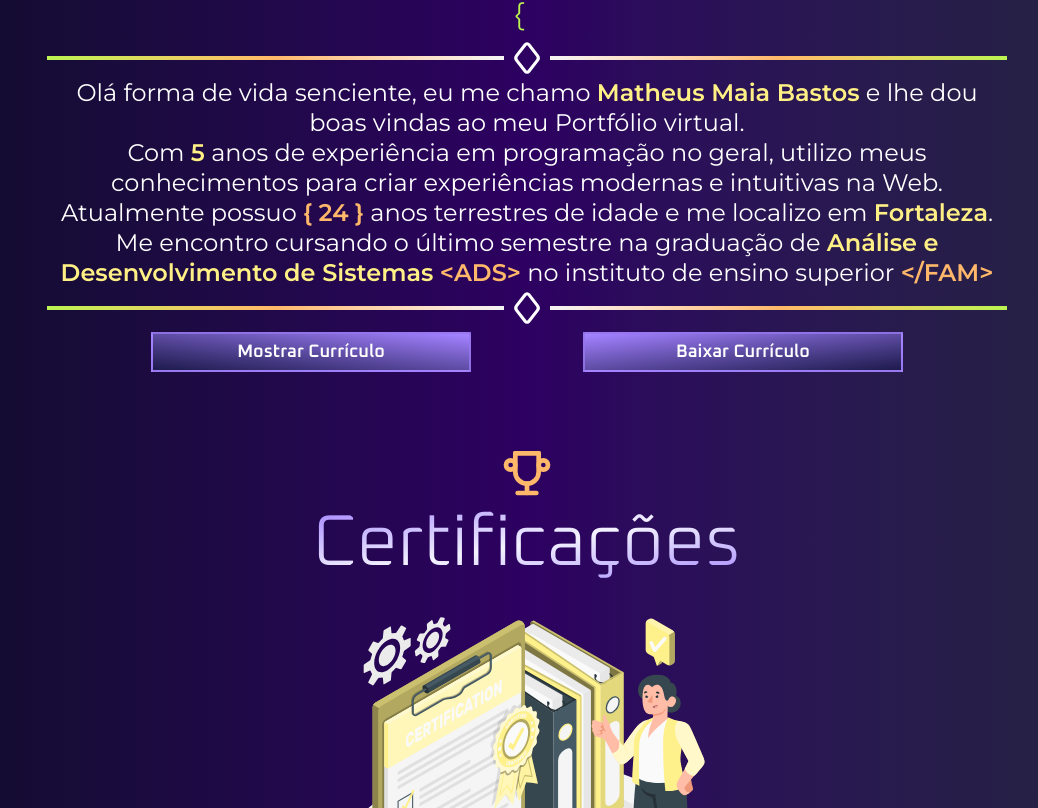
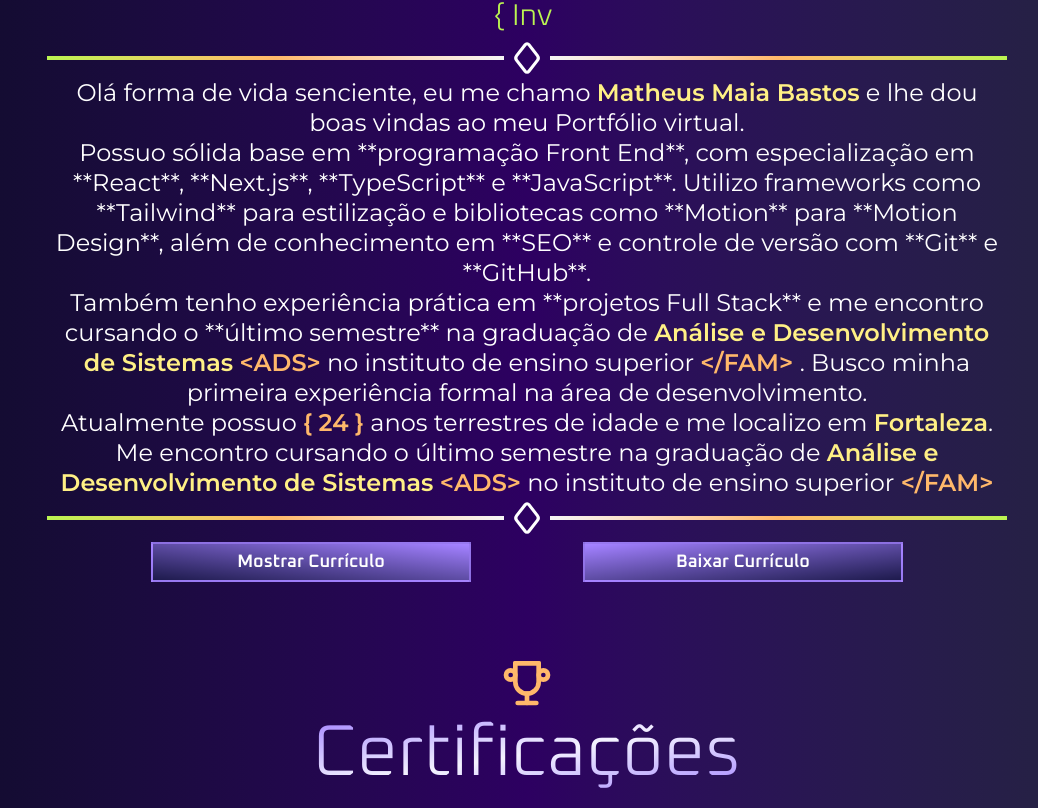
Before and after one commit to maiazip/Portfolio, a Next.js app in the folder web/: page / in a window 1280 px wide. Shown: the part 2252-3060 px from the top of the page, without its empty margins (113-1151 px from the left). Built offline with nearby package versions, Linux system fonts and the light colour scheme.

Commit message:
Update about.tsx

```diff
--- a/web/src/app/about/about.tsx
+++ b/web/src/app/about/about.tsx
@@ -40,24 +40,45 @@ const About = forwardRef<HTMLElement>((props, ref) => {
   <a
     href="https://www.linkedin.com/in/maiazip/"
     target="_blank"
-            rel="noopener noreferrer" // Segurança e performance: Adicionado rel="noopener noreferrer"
-            className="text-yellow-200 font-bold   transition-colors ease-in-out duration-1000 hover:text-lime-300"
-            aria-label="LinkedIn de Matheus Maia Bastos (abre em nova janela)" // Acessibilidade: Aria-label para o link
+    rel="noopener noreferrer"
+    className="text-yellow-200 font-bold transition-colors ease-in-out duration-1000 hover:text-lime-300"
+    aria-label="LinkedIn de Matheus Maia Bastos (abre em nova janela)"
   >
     Matheus Maia Bastos
   </a>{" "}
   e lhe dou boas vindas ao meu Portfólio virtual.
 </Text>
 <Text>
-          Com{" "}
-          <strong className="text-yellow-200 font-bold transition-colors ease-in-out duration-1000 hover:text-lime-300">
-            5
-          </strong>{" "}
-          anos de experiência em programação no geral, utilizo meus
-          conhecimentos para criar experiências modernas e intuitivas na Web.
+  Possuo sólida base em **programação Front End**, com especialização em **React**, **Next.js**, **TypeScript** e **JavaScript**. Utilizo frameworks como **Tailwind** para estilização e bibliotecas como **Motion** para **Motion Design**, além de conhecimento em **SEO** e controle de versão com **Git** e **GitHub**.
 </Text>
 <Text>
-          {" "}
+  Também tenho experiência prática em **projetos Full Stack** e me encontro cursando o **último semestre** na graduação de{" "}
+  <strong className="text-yellow-200 font-bold transition-colors ease-in-out duration-1000 hover:text-lime-300">
+    Análise e Desenvolvimento de Sistemas
+  </strong>{" "}
+  <abbr
+    className="text-orange-300 no-underline font-bold transition-colors ease-in-out duration-1000 hover:text-lime-300"
+    title="Análise e Desenvolvimento de Sistemas"
+  >
+    {`<`}ADS{`>`}
+  </abbr>{" "}
+  no instituto de ensino superior{" "}
+  <abbr
+    className="text-orange-300 no-underline font-bold transition-colors ease-in-out duration-1000 hover:text-lime-300"
+    title="Faculdade Das Américas"
+  >
+    <a
+      href="https://www.vemprafam.com.br/"
+      target="_blank"
+      rel="noopener noreferrer"
+      aria-label="Site do centro universitário (FAM) (abre em nova janela)"
+    >
+      {`</`}FAM{`>`}
+    </a>{" "}
+  </abbr>
+  . Busco minha primeira experiência formal na área de desenvolvimento.
+</Text>
+<Text>
   Atualmente possuo{" "}
   <abbr
     title="Data de nascimento: 09/04/2000"
@@ -70,8 +91,8 @@ const About = forwardRef<HTMLElement>((props, ref) => {
     className="text-yellow-200 font-bold transition-colors ease-in-out duration-1000 hover:text-lime-300"
     href="https://g.co/kgs/wKcSPTY"
     target="_blank"
-            rel="noopener noreferrer" // Segurança e performance: Adicionado rel="noopener noreferrer"
-            aria-label="Localização de Fortaleza no Google Maps (abre em nova janela)" // Acessibilidade: Aria-label para o link
+    rel="noopener noreferrer"
+    aria-label="Localização de Fortaleza no Google Maps (abre em nova janela)"
   >
     Fortaleza
   </a>
```
Lines whose indentation alone changed are shown as unchanged.
